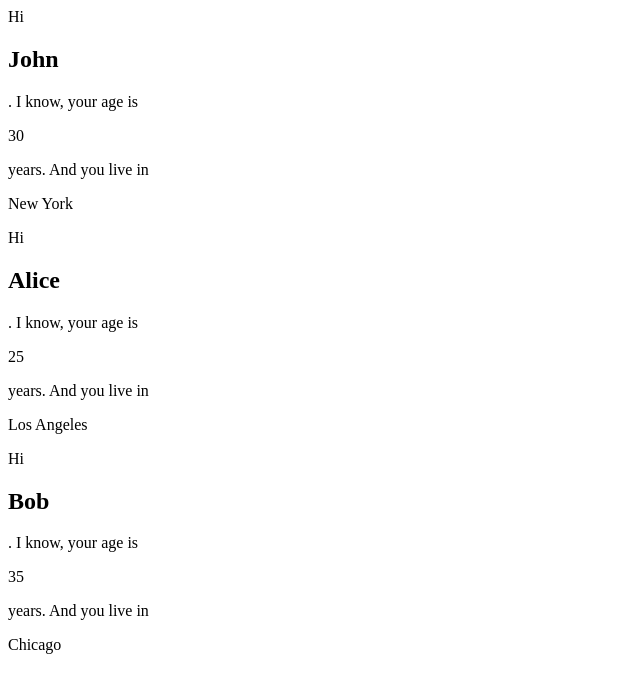
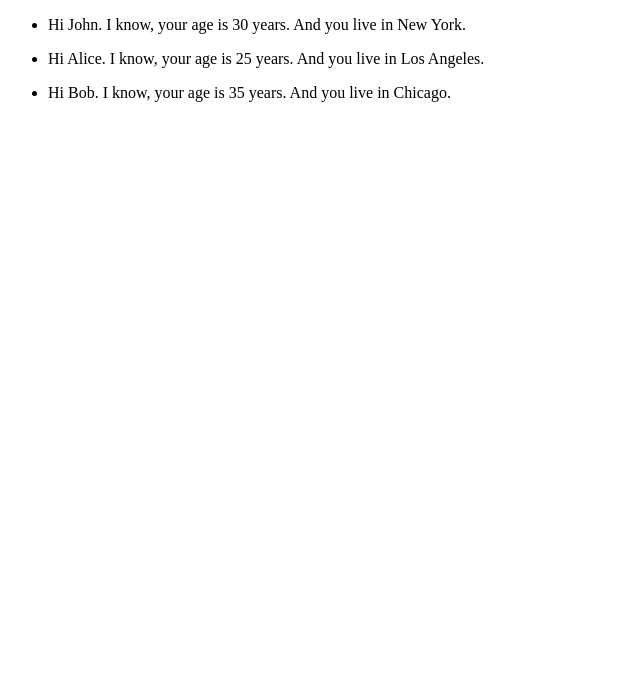
Before and after one commit to badalharit/react_learning, a React (Create React App) app in the folder myapp/: page / in a window 1280 px wide. Shown: the top 692 px of the page, without its empty margins (0-640 px from the left). Built offline with nearby package versions, Linux system fonts and the light colour scheme.

Commit message:
Returning mapped data without inner return statement

```diff
--- a/myapp/src/screens/UserDeatils.js
+++ b/myapp/src/screens/UserDeatils.js
@@ -21,13 +21,13 @@ const UserDeatils = () => {
   return (
     <div>
         {user_data.map(
-            ({name,age,city}) => {
-                return (
+            ({name,age,city}) =>  (
                     <div>
-                        Hi <h2>{name}</h2>. I know, your age is <p>{age}</p> years. And you live in <p>{city}</p>
+                        <ul>
+                         <li>Hi {name}. I know, your age is {age} years. And you live in {city}.<br/></li>
+                        </ul>
                     </div>
                 )
-            }
         )}
     </div>
   )
```
